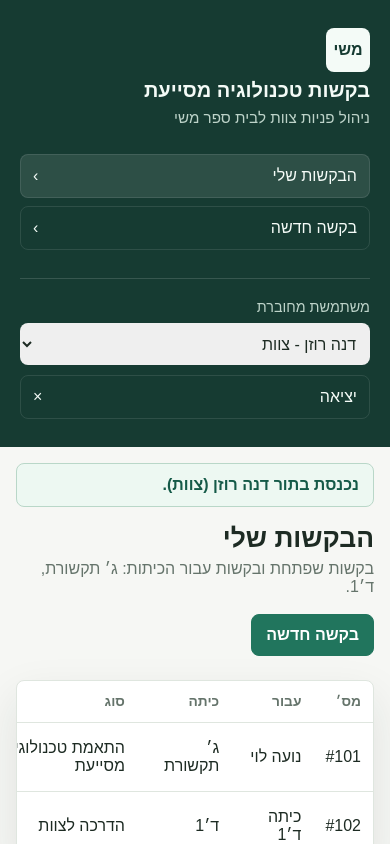
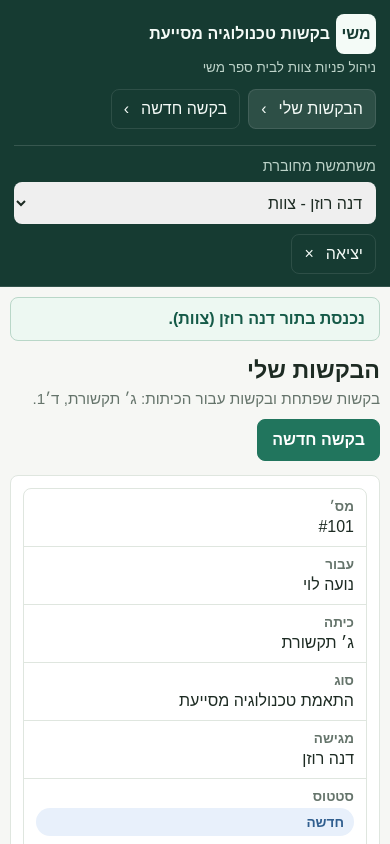
Before and after one commit to shauliv11-svg/mashi-tech-requests, a Next.js app: page / in a window 390 px wide. Both pictures are taken after a click on the button "כניסה למערכת". Shown: the top 844 px of the page. Built offline with nearby package versions, Linux system fonts and the light colour scheme.

Commit message:
Improve mobile layout

```diff
--- a/app/globals.css
+++ b/app/globals.css
@@ -499,3 +499,199 @@ th {
   font-size: 0.92rem;
   font-weight: 700;
 }
+
+html,
+body {
+  width: 100%;
+  overflow-x: hidden;
+}
+
+@media (max-width: 720px) {
+  body {
+    background: var(--bg);
+  }
+
+  .app-shell {
+    display: block;
+    width: 100%;
+  }
+
+  .sidebar {
+    padding: 14px 14px 12px;
+    border-bottom: 1px solid rgba(255, 255, 255, 0.12);
+  }
+
+  .brand {
+    grid-template-columns: 40px minmax(0, 1fr);
+    align-items: center;
+    margin-bottom: 14px;
+  }
+
+  .brand-mark {
+    width: 40px;
+    height: 40px;
+  }
+
+  .brand h1 {
+    font-size: 1rem;
+  }
+
+  .brand p {
+    grid-column: 1 / -1;
+    font-size: 0.84rem;
+  }
+
+  .nav-list {
+    display: flex;
+    gap: 8px;
+    overflow-x: auto;
+    padding-bottom: 4px;
+    scrollbar-width: none;
+  }
+
+  .nav-list::-webkit-scrollbar {
+    display: none;
+  }
+
+  .nav-button {
+    flex: 0 0 auto;
+    width: auto;
+    min-height: 40px;
+    white-space: nowrap;
+  }
+
+  .role-switcher {
+    margin-top: 12px;
+    padding-top: 12px;
+  }
+
+  .main {
+    width: 100%;
+    padding: 14px;
+  }
+
+  .topbar {
+    gap: 12px;
+    margin-bottom: 14px;
+  }
+
+  .topbar h2 {
+    font-size: 1.45rem;
+  }
+
+  .topbar p {
+    font-size: 0.95rem;
+  }
+
+  .stats-grid {
+    grid-template-columns: repeat(2, minmax(0, 1fr));
+  }
+
+  .stat-card {
+    min-height: 82px;
+  }
+
+  .filters.two,
+  .filters {
+    grid-template-columns: 1fr;
+  }
+
+  .table-wrap {
+    overflow: visible;
+  }
+
+  table,
+  thead,
+  tbody,
+  tr,
+  th,
+  td {
+    display: block;
+    width: 100%;
+    min-width: 0;
+  }
+
+  thead {
+    display: none;
+  }
+
+  tbody {
+    display: grid;
+    gap: 12px;
+    padding: 12px;
+  }
+
+  tr {
+    border: 1px solid var(--line);
+    border-radius: 8px;
+    background: #fff;
+    overflow: hidden;
+  }
+
+  td {
+    display: grid;
+    grid-template-columns: minmax(92px, 35%) minmax(0, 1fr);
+    gap: 10px;
+    align-items: center;
+    padding: 10px 12px;
+    border-bottom: 1px solid var(--line);
+    word-break: break-word;
+  }
+
+  td:last-child {
+    border-bottom: 0;
+  }
+
+  td::before {
+    content: attr(data-label);
+    color: var(--muted);
+    font-weight: 700;
+    font-size: 0.84rem;
+  }
+
+  td .btn,
+  td input,
+  td select {
+    width: 100%;
+  }
+
+  .request-detail {
+    gap: 14px;
+  }
+
+  .panel,
+  .modal {
+    box-shadow: none;
+  }
+
+  .modal-backdrop {
+    align-items: end;
+    padding: 0;
+  }
+
+  .modal {
+    width: 100%;
+    max-height: 92vh;
+    border-radius: 8px 8px 0 0;
+  }
+}
+
+@media (max-width: 420px) {
+  .main {
+    padding: 10px;
+  }
+
+  .panel-body,
+  .panel-header {
+    padding: 12px;
+  }
+
+  .stats-grid {
+    grid-template-columns: 1fr;
+  }
+
+  td {
+    grid-template-columns: 1fr;
+    gap: 4px;
+  }
+}
--- a/app/page.tsx
+++ b/app/page.tsx
@@ -894,16 +894,16 @@ function UsersAdmin({
             <tbody>
               {users.map((user) => (
                 <tr key={user.id}>
-                  <td>{user.name}</td>
-                  <td>{user.email}</td>
-                  <td>
+                  <td data-label="שם">{user.name}</td>
+                  <td data-label="מייל">{user.email}</td>
+                  <td data-label="תפקיד">
                     <select value={user.role} onChange={(event) => onRoleChange(user.id, event.target.value as Role)}>
                       <option value="staff">צוות</option>
                       <option value="handler">מטפל/ת בבקשות</option>
                       <option value="admin">אדמין</option>
                     </select>
                   </td>
-                  <td>
+                  <td data-label="כיתות משויכות">
                     <input
                       value={formatClassList(user.classNames)}
                       onChange={(event) => onClassChange(user.id, event.target.value)}
@@ -911,7 +911,7 @@ function UsersAdmin({
                       disabled={user.role !== "staff"}
                     />
                   </td>
-                  <td>{user.active ? "פעיל" : "מושבת"}</td>
+                  <td data-label="סטטוס">{user.active ? "פעיל" : "מושבת"}</td>
                 </tr>
               ))}
             </tbody>
@@ -1114,13 +1114,13 @@ function StudentsAdmin({
             <tbody>
               {students.map((student) => (
                 <tr key={student.id}>
-                  <td>{student.fullName}</td>
-                  <td>{student.className}</td>
-                  <td>{student.deviceType ?? "-"}</td>
-                  <td>{student.careProvider ?? "-"}</td>
-                  <td>{student.accessibilityDate ?? "-"}</td>
-                  <td>{student.active ? "פעיל" : "מושבת"}</td>
-                  <td><button className="btn" onClick={() => loadStudent(student)}>עריכה</button></td>
+                  <td data-label="שם תלמיד/ה">{student.fullName}</td>
+                  <td data-label="כיתה">{student.className}</td>
+                  <td data-label="סוג מכשיר">{student.deviceType ?? "-"}</td>
+                  <td data-label="גורם מטפל">{student.careProvider ?? "-"}</td>
+                  <td data-label="תאריך הנגשה">{student.accessibilityDate ?? "-"}</td>
+                  <td data-label="סטטוס">{student.active ? "פעיל" : "מושבת"}</td>
+                  <td data-label="פעולה"><button className="btn" onClick={() => loadStudent(student)}>עריכה</button></td>
                 </tr>
               ))}
             </tbody>
@@ -1169,14 +1169,14 @@ function RequestsTable({
               const requester = users.find((user) => user.id === request.requesterId);
               return (
                 <tr key={request.id}>
-                  <td>#{request.id}</td>
-                  <td>{request.subjectName}</td>
-                  <td>{request.className}</td>
-                  <td>{request.requestType}</td>
-                  <td>{requester?.name ?? "לא ידוע"}</td>
-                  <td><StatusPill status={request.status} /></td>
-                  <td>{request.createdAt}</td>
-                  <td>
+                  <td data-label="מס׳">#{request.id}</td>
+                  <td data-label="עבור">{request.subjectName}</td>
+                  <td data-label="כיתה">{request.className}</td>
+                  <td data-label="סוג">{request.requestType}</td>
+                  <td data-label="מגישה">{requester?.name ?? "לא ידוע"}</td>
+                  <td data-label="סטטוס"><StatusPill status={request.status} /></td>
+                  <td data-label="נפתחה">{request.createdAt}</td>
+                  <td data-label="פעולה">
                     <button className="btn" onClick={() => onOpen(request.id)}>
                       צפייה
                     </button>
```
